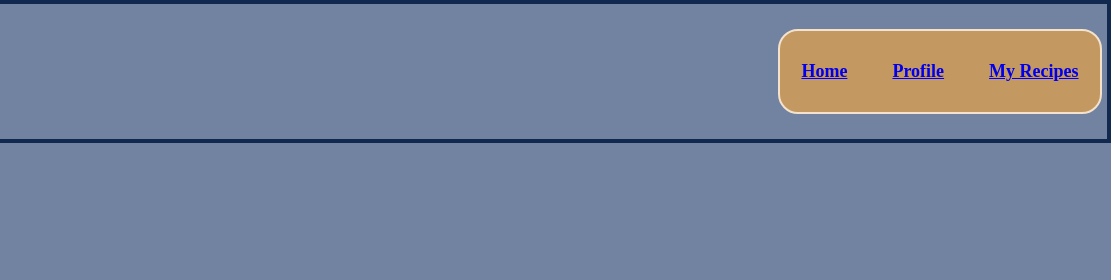
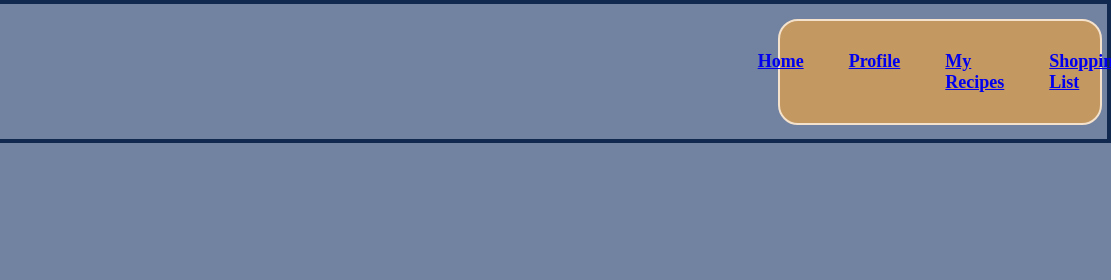
Before and after one commit to mmmanegre/Lets-Get-Baked-Capstone-Project, a plain HTML site: page savedrecipes.html in a window 1280 px wide. Shown: the top 280 px of the page, 169-1280 px from the left. Drawn offline with Linux system fonts and the light colour scheme.

Commit message:
Update savedrecipes.html
add shop.html to nav

```diff
--- a/savedrecipes.html
+++ b/savedrecipes.html
@@ -16,6 +16,7 @@
                 <a href="index.html">Home</a>
                 <a href="profile.html">Profile</a>
                 <a href="savedrecipes.html">My Recipes</a>
+                <a href="shop.html">Shopping List</a>
             </nav>
         </div>
     </header>
```
